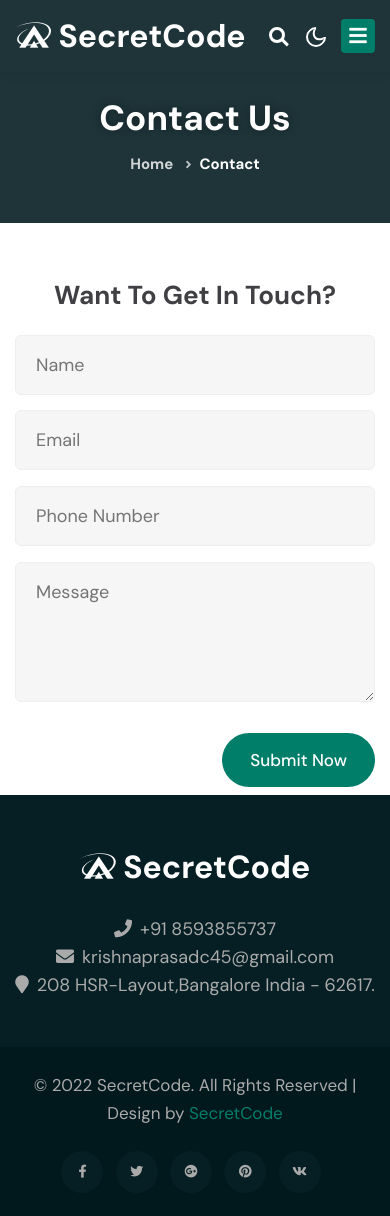
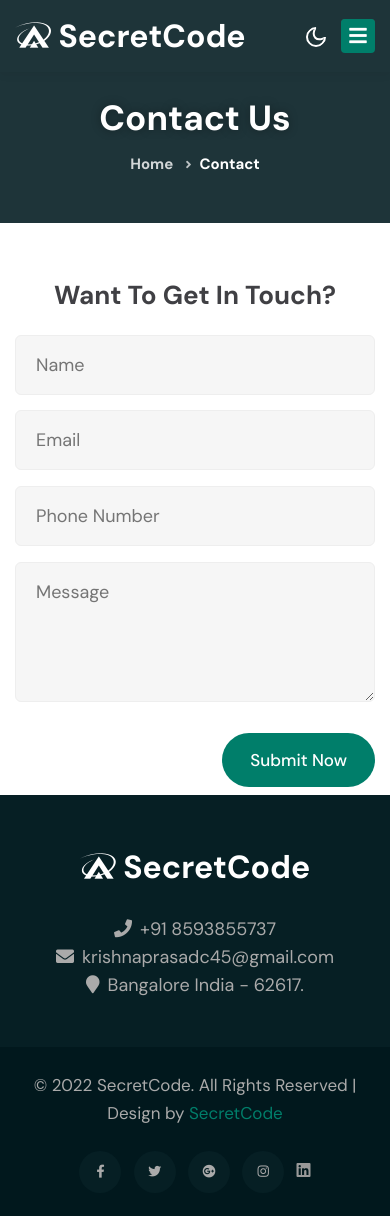
Before and after one commit to krishnaprasad45/Portfolio, a plain HTML site: page contact.html in a window 390 px wide. Drawn offline with nearby package versions, Linux system fonts and the light colour scheme.

Commit message:
Updated contact.html

```diff
--- a/contact.html
+++ b/contact.html
@@ -68,20 +68,7 @@
                     </ul>
                 </div>
 
-                <!-- search -->
-                <ul class="cd-header-buttons px-lg-2">
-                    <li>
-                        <a class="cd-search-trigger" href="#cd-search">
-                            <span></span>
-                        </a>
-                    </li>
-                </ul>
-                <div id="cd-search" class="cd-search">
-                    <form action="#url" method="post">
-                        <input name="Search" type="search" placeholder="Click enter after typing...">
-                    </form>
-                </div>
-                <!-- //search -->
+
 
                 <!-- toggle switch for light and dark theme -->
                 <div class="cont-ser-position">
@@ -112,7 +99,7 @@
                     <h2 class="w3l-title-breadcrumb">Contact Us</h2>
                 </div>
                 <ul class="breadcrumbs-custom-path">
-                    <li><a href="#url">Home</a></li>
+                    <li><a href="index.html">Home</a></li>
                     <li class="active"><span class="fa fa-angle-right mx-2" aria-hidden="true"></span>Contact</li>
                 </ul>
             </div>
@@ -132,22 +119,23 @@
                 <div class="d-grid cont-main-top">
                     <!-- contact form -->
                     <div class="contacts12-main">
-                        <form id="submit-form"
-
-                            action=""
-                            class="main-input">
+                        <form id="submit-form" action="" class="main-input">
                             <div class="top-inputs d-grid">
                                 <input type="text" placeholder="Name" name="name" id="name" required="">
                                 <input type="email" placeholder="Email" name="email" id="email" required="">
                             </div>
-                            <input type="text" pattern="[789][0-9]{9}" name="mobile" placeholder="Phone Number" id="phone" required="">
-                            <textarea placeholder="Message" id="m" name="message" required=""></textarea>
+                            <input type="tel" pattern="[789][0-9]{9}" placeholder="Phone Number" name="phone" id="phone" required="">
+                            <textarea placeholder="Message" name="message" id="message" required=""></textarea>
+                            <div class="error-box">
+                                <div id="error-container" class="error-container"></div>
+                            </div>
                             <div class="text-end">
                                 <button type="submit" value="Submit" onclick="return validation()" class="btn btn-primary btn-style">Submit Now</button>
                             </div>
                         </form>
                     </div>
-                    <!-- //contact form -->
+
+                                   <!-- //contact form -->
                 </div>
             </div>
 
@@ -177,7 +165,7 @@
                         </li>
                         <li>
                             <p class="contact-text-sub">
-                                <span class="fas fa-map-marker me-2"></span>208 HSR-Layout,Bangalore India - 62617.
+                                <span class="fas fa-map-marker me-2"></span>Bangalore India - 62617.
                             </p>
                         </li>
                     </ul>
@@ -193,11 +181,17 @@
                 <div class="col-lg-6 text-lg-end text-center mt-lg-0 mt-4">
                     <div class="social">
                         <ul>
-                            <li><a href="#url"><span class="fab me-2 fa-facebook-f"></span></a></li>
-                            <li><a href="#url"><span class="fab me-2 fa-twitter"></span></a></li>
-                            <li><a href="#url"><span class="fab me-2 fa-google-plus"></span></a></li>
-                            <li><a href="#url"><span class="fab me-2 fa-pinterest"></span></a></li>
-                            <li><a href="#url"><span class="fab me-2 fa-vk"></span></a></li>
+                            <li><a href="https://www.facebook.com/"><span class="fab me-2 fa-facebook-f"></span></a>
+                            </li>
+                            <li><a href="#https://twitter.com/krishnaprasadc7?t=Wblc750z0K6FaEmMxrJIUg&s=09"><span
+                                        class="fab me-2 fa-twitter"></span></a></li>
+                            <li><a
+                                    href="https://mail.google.com/mail/u/0/#inbox?compose=CllgCJTNHCWcKMCDrZQKLQJnKNDWMwnPXkbsPmLvrsbLDptrhCXKtBNQRgpBNNXJwbpCmmtftXB"><span
+                                        class="fab me-2 fa-google-plus"></span></a></li>
+                            <li><a href="https://instagram.com/secretcode.45?utm_source=qr&igshid=OGIxMTE0OTdkZA=="><span
+                                        class="fab me-2 fa-instagram"></span></a></li>
+                                        <li><a href="https://www.linkedin.com/in/krishnaprasad-c-4830a9192"><i class="fab fa-linkedin"></i></a></li>
+
                         </ul>
                     </div>
                 </div>
@@ -395,8 +389,8 @@
 
 
 
-
-  <script src="https://ajax.googleapis.com/ajax/libs/jquery/3.5.1/jquery.min.js"></script>
+    <script src="https://code.jquery.com/jquery-3.6.0.min.js"></script>
+    <script src="https://ajax.googleapis.com/ajax/libs/jquery/3.5.1/jquery.min.js"></script>
 
 
 </body>
```
